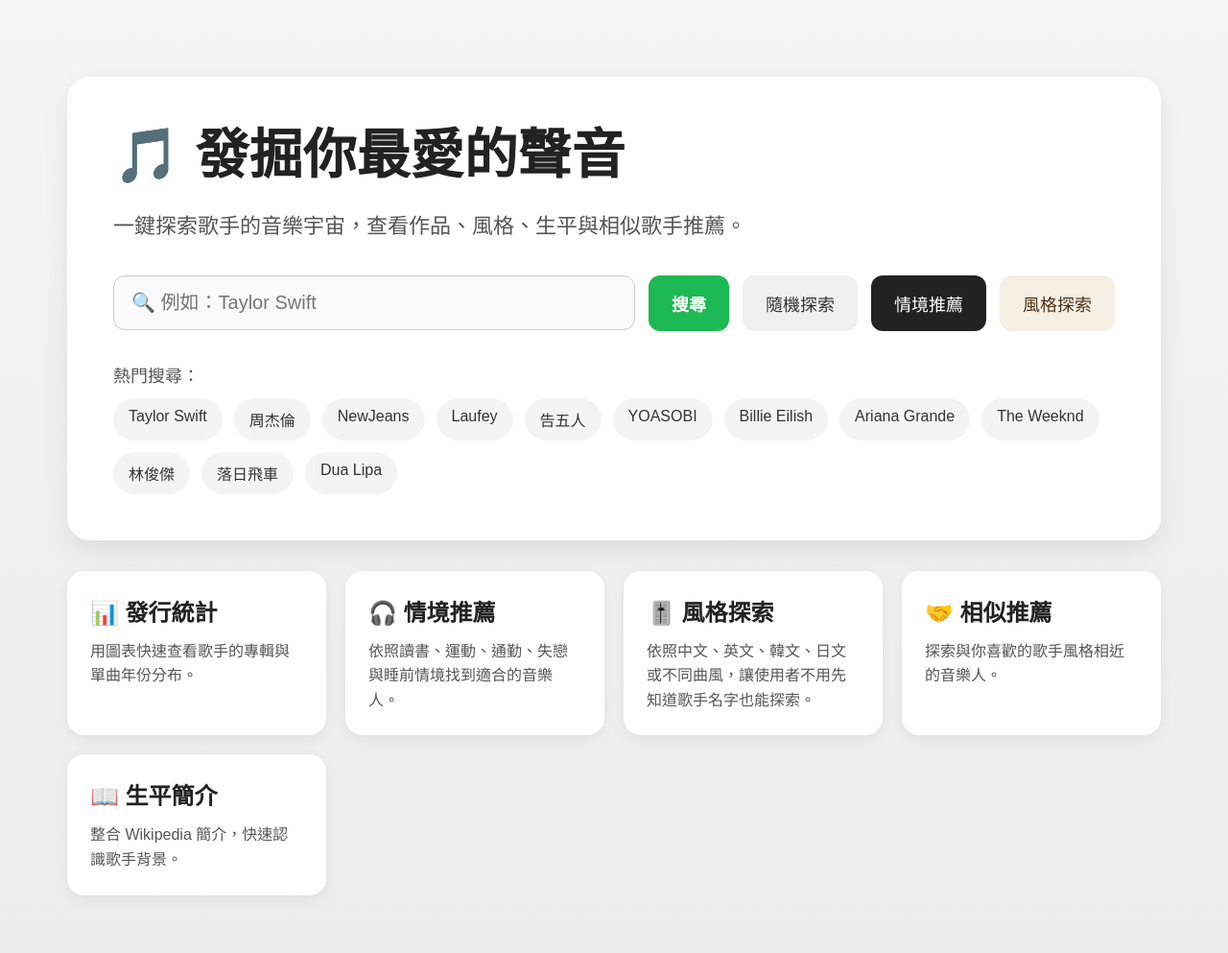
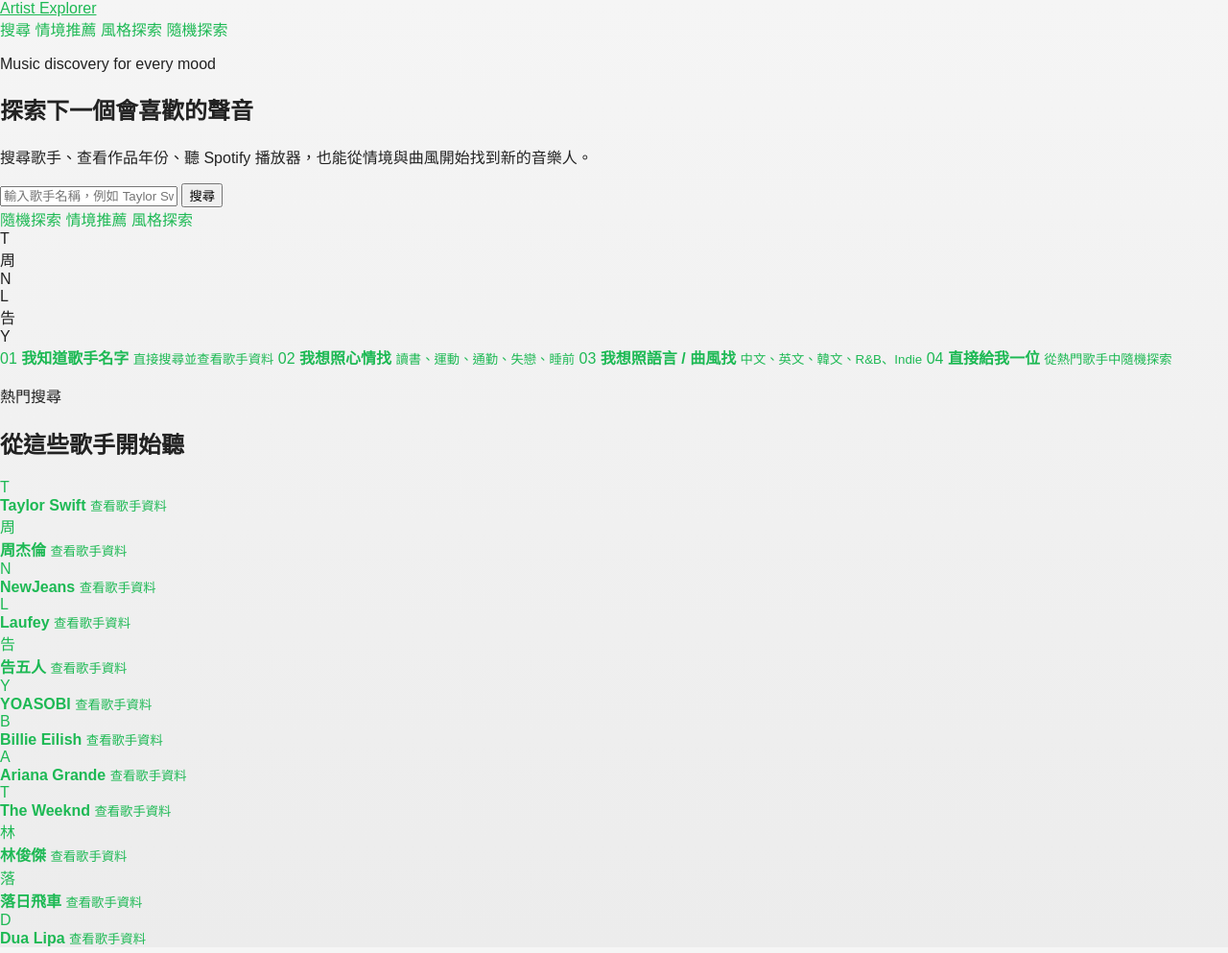
Before and after one commit to rong-kevin/my-first-python-project, a Flask app: page / in a window 1280 px wide. Shown: the whole page at 96% size. Run offline with Flask 3, Linux system fonts and the light colour scheme.

Commit message:
改版首頁為音樂平台風格

```diff
--- a/templates/index.html
+++ b/templates/index.html
@@ -2,27 +2,43 @@
 <html lang="zh-Hant">
 <head>
     <meta charset="UTF-8">
+    <meta name="viewport" content="width=device-width, initial-scale=1.0">
     <title>歌手資料探索網站</title>
     <link rel="stylesheet" href="{{ url_for('static', filename='style.css') }}">
+    <link rel="stylesheet" href="{{ url_for('static', filename='home.css') }}">
 </head>
-<body>
-    <div class="hero">
-        <div class="container">
-            <div class="hero-card">
-                <h1>🎵 發掘你最愛的聲音</h1>
-                <p class="subtitle">
-                    一鍵探索歌手的音樂宇宙，查看作品、風格、生平與相似歌手推薦。
+<body class="home-page">
+    <main class="home-shell">
+        <nav class="home-nav" aria-label="主要導覽">
+            <a href="/" class="brand-mark">Artist Explorer</a>
+            <div class="nav-links">
+                <a href="#search">搜尋</a>
+                <a href="/mood">情境推薦</a>
+                <a href="/discover">風格探索</a>
+                <a href="/random" class="artist-loading-link">隨機探索</a>
+            </div>
+        </nav>
+
+        <section class="music-hero" id="search">
+            <div class="hero-copy">
+                <p class="hero-kicker">Music discovery for every mood</p>
+                <h1>探索下一個會喜歡的聲音</h1>
+                <p class="hero-subtitle">
+                    搜尋歌手、查看作品年份、聽 Spotify 播放器，也能從情境與曲風開始找到新的音樂人。
                 </p>
 
-                <form action="/artist" method="get" class="search-box" id="artistSearchForm">
-                    <input type="text" name="name" placeholder="🔍 例如：Taylor Swift" required>
+                <form action="/artist" method="get" class="home-search-form" id="artistSearchForm">
+                    <input type="text" name="name" placeholder="輸入歌手名稱，例如 Taylor Swift" required>
                     <button type="submit" id="searchButton">搜尋</button>
-                    <a href="/random" class="secondary-btn artist-loading-link">隨機探索</a>
-                    <a href="/mood" class="secondary-btn mood-btn">情境推薦</a>
-                    <a href="/discover" class="secondary-btn discover-btn">風格探索</a>
                 </form>
 
-                <div class="loading-panel" id="loadingPanel">
+                <div class="hero-actions">
+                    <a href="/random" class="primary-pill artist-loading-link">隨機探索</a>
+                    <a href="/mood" class="ghost-pill">情境推薦</a>
+                    <a href="/discover" class="ghost-pill warm">風格探索</a>
+                </div>
+
+                <div class="loading-panel home-loading-panel" id="loadingPanel">
                     <div class="loading-disc"></div>
                     <div>
                         <strong>正在建立音樂探索卡</strong>
@@ -34,41 +50,71 @@
                         </div>
                     </div>
                 </div>
+            </div>
 
-                <div class="popular-searches">
-                    <p>熱門搜尋：</p>
-                    <div class="tags">
-                        {% for artist in popular_artists %}
-                            <a href="/artist?name={{ artist }}" class="tag artist-loading-link">{{ artist }}</a>
-                        {% endfor %}
-                    </div>
+            <div class="hero-visual" aria-hidden="true">
+                <div class="album-wall">
+                    {% for card in popular_artist_cards[:6] %}
+                        <div class="album-tile tile-{{ loop.index }}">
+                            {% if card.image %}
+                                <img src="{{ card.image }}" alt="">
+                            {% else %}
+                                <span>{{ card.name[:1] }}</span>
+                            {% endif %}
+                        </div>
+                    {% endfor %}
                 </div>
             </div>
+        </section>
 
-            <div class="features">
-                <div class="feature-card">
-                    <h3>📊 發行統計</h3>
-                    <p>用圖表快速查看歌手的專輯與單曲年份分布。</p>
-                </div>
-                <div class="feature-card">
-                    <h3>🎧 情境推薦</h3>
-                    <p>依照讀書、運動、通勤、失戀與睡前情境找到適合的音樂人。</p>
-                </div>
-                <div class="feature-card">
-                    <h3>🎚️ 風格探索</h3>
-                    <p>依照中文、英文、韓文、日文或不同曲風，讓使用者不用先知道歌手名字也能探索。</p>
-                </div>
-                <div class="feature-card">
-                    <h3>🤝 相似推薦</h3>
-                    <p>探索與你喜歡的歌手風格相近的音樂人。</p>
-                </div>
-                <div class="feature-card">
-                    <h3>📖 生平簡介</h3>
-                    <p>整合 Wikipedia 簡介，快速認識歌手背景。</p>
-                </div>
+        <section class="quick-index" aria-label="快速索引">
+            <a href="#search" class="index-card">
+                <span>01</span>
+                <strong>我知道歌手名字</strong>
+                <small>直接搜尋並查看歌手資料</small>
+            </a>
+            <a href="/mood" class="index-card">
+                <span>02</span>
+                <strong>我想照心情找</strong>
+                <small>讀書、運動、通勤、失戀、睡前</small>
+            </a>
+            <a href="/discover" class="index-card warm">
+                <span>03</span>
+                <strong>我想照語言 / 曲風找</strong>
+                <small>中文、英文、韓文、R&B、Indie</small>
+            </a>
+            <a href="/random" class="index-card artist-loading-link">
+                <span>04</span>
+                <strong>直接給我一位</strong>
+                <small>從熱門歌手中隨機探索</small>
+            </a>
+        </section>
+
+        <section class="popular-stage">
+            <div class="section-heading">
+                <p>熱門搜尋</p>
+                <h2>從這些歌手開始聽</h2>
             </div>
-        </div>
-    </div>
+
+            <div class="artist-card-grid">
+                {% for card in popular_artist_cards %}
+                    <a href="/artist?name={{ card.name }}" class="artist-preview-card artist-loading-link">
+                        <div class="preview-art">
+                            {% if card.image %}
+                                <img src="{{ card.image }}" alt="{{ card.name }}">
+                            {% else %}
+                                <span>{{ card.name[:1] }}</span>
+                            {% endif %}
+                        </div>
+                        <div>
+                            <strong>{{ card.name }}</strong>
+                            <small>查看歌手資料</small>
+                        </div>
+                    </a>
+                {% endfor %}
+            </div>
+        </section>
+    </main>
 
     <script>
         const searchForm = document.getElementById('artistSearchForm');
```
